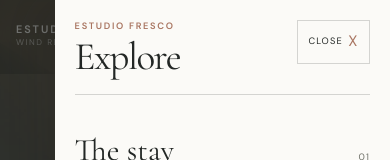
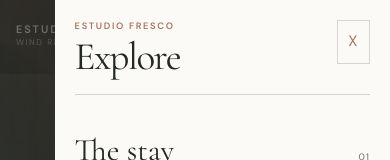
Before and after one commit to richardmerckg-web/estudio, a Next.js app: page / in a window 390 px wide. Both pictures are taken after a click on the button "Open menu". Shown: the top 160 px of the page. Built offline with nearby package versions, Linux system fonts and the light colour scheme.

Commit message:
Simplify mobile menu close button

```diff
--- a/components/SiteHeader.tsx
+++ b/components/SiteHeader.tsx
@@ -153,8 +153,13 @@ export default function SiteHeader() {
                 <p className="mobile-menu-kicker">Estudio Fresco</p>
                 <h2 id="mobile-menu-title">Explore</h2>
               </div>
-              <button className="mobile-menu-close" type="button" onClick={closeMobileMenu}>
-                Close <span aria-hidden="true">X</span>
+              <button
+                className="mobile-menu-close"
+                type="button"
+                aria-label="Close menu"
+                onClick={closeMobileMenu}
+              >
+                <span aria-hidden="true">X</span>
               </button>
             </div>
 
```
